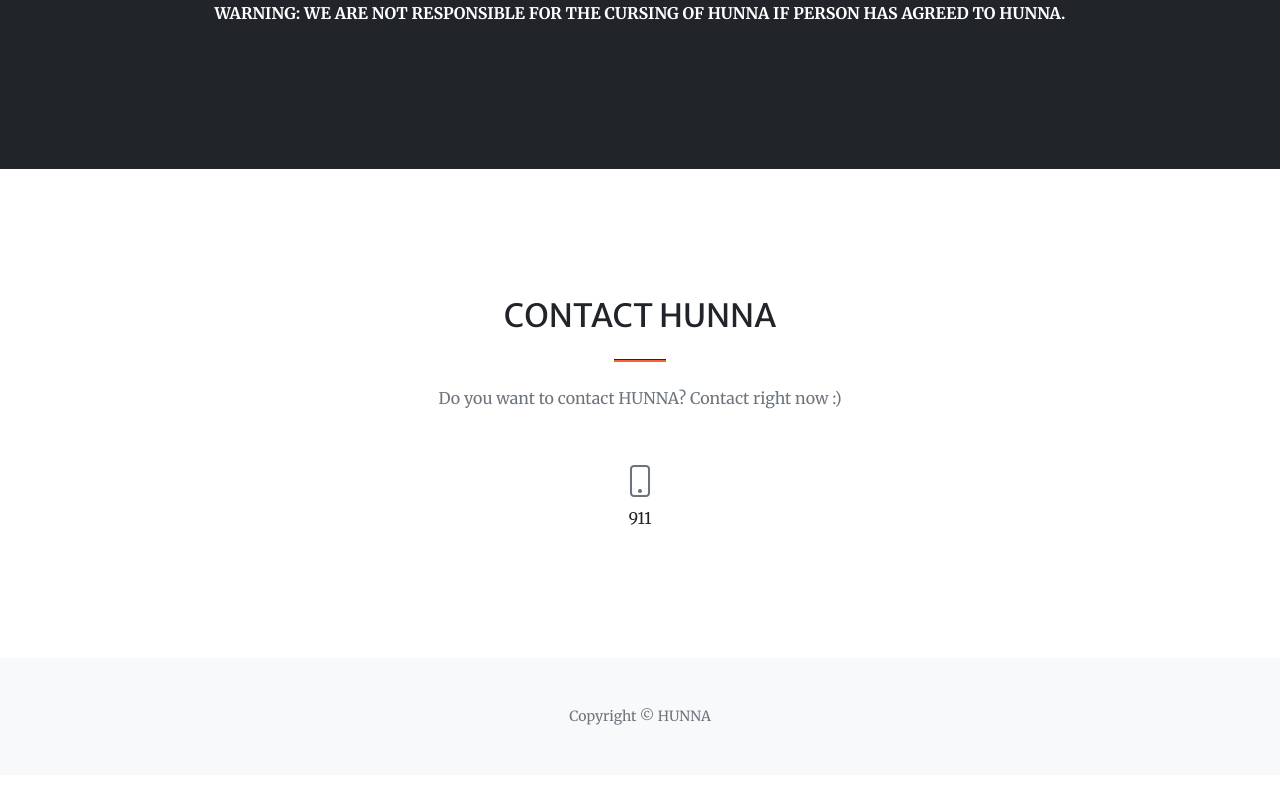
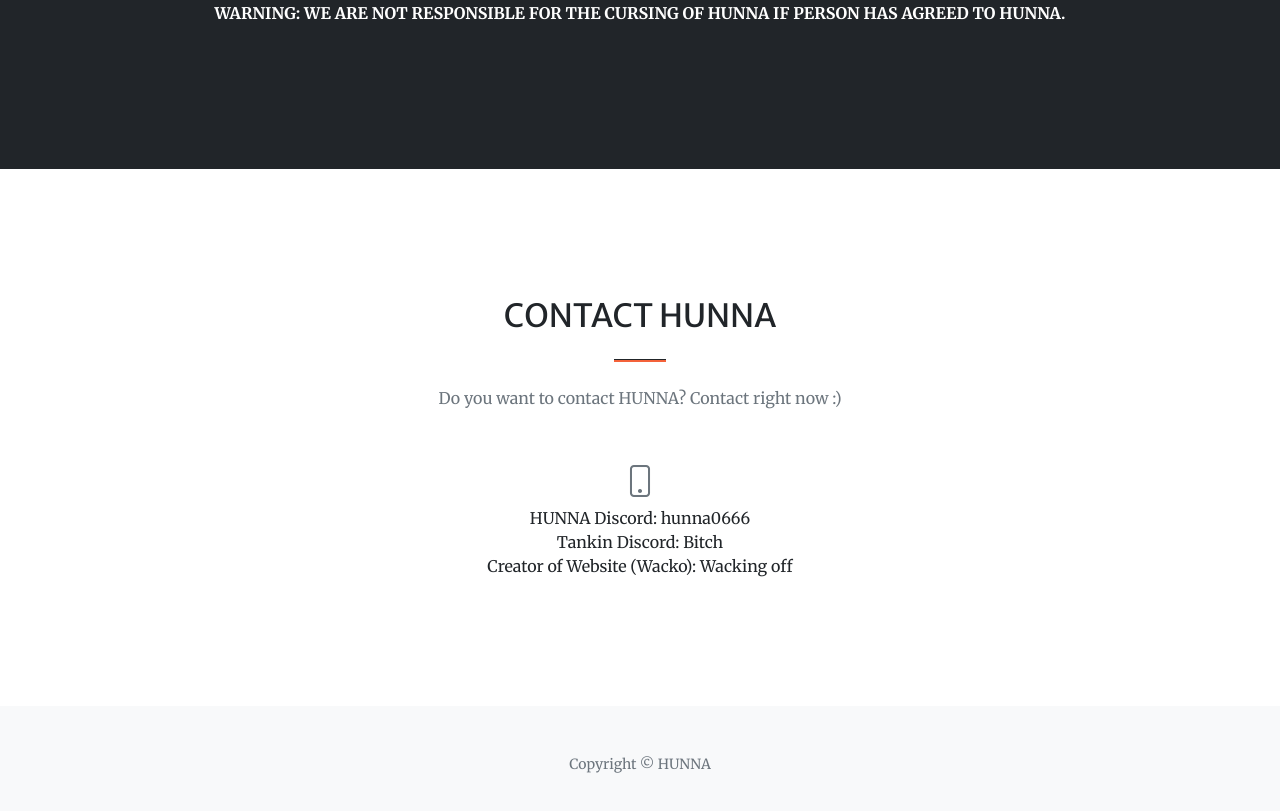
Before and after one commit to WackoFlaka/HUNNA-website, a plain HTML site: page index.html in a window 1280 px wide. Shown: the part 3283-4094 px from the top of the page. Before the commit the page ends 4058 px from the top, so only its background shows below. Drawn offline with nearby package versions, Linux system fonts and the light colour scheme; some packages are replaced by stand-ins of ours; a script that the page names is missing.

Commit message:
New Links

```diff
--- a/index.html
+++ b/index.html
@@ -199,7 +199,9 @@
             <div class="row gx-4 gx-lg-5 justify-content-center">
                 <div class="col-lg-4 text-center mb-5 mb-lg-0">
                     <i class="bi-phone fs-2 mb-3 text-muted"></i>
-                    <div>911</div>
+                    <div>HUNNA Discord: hunna0666</div>
+                    <div>Tankin Discord: Bitch</div>
+                    <div>Creator of Website (Wacko): Wacking off</div>
                 </div>
             </div>
         </div>
```
